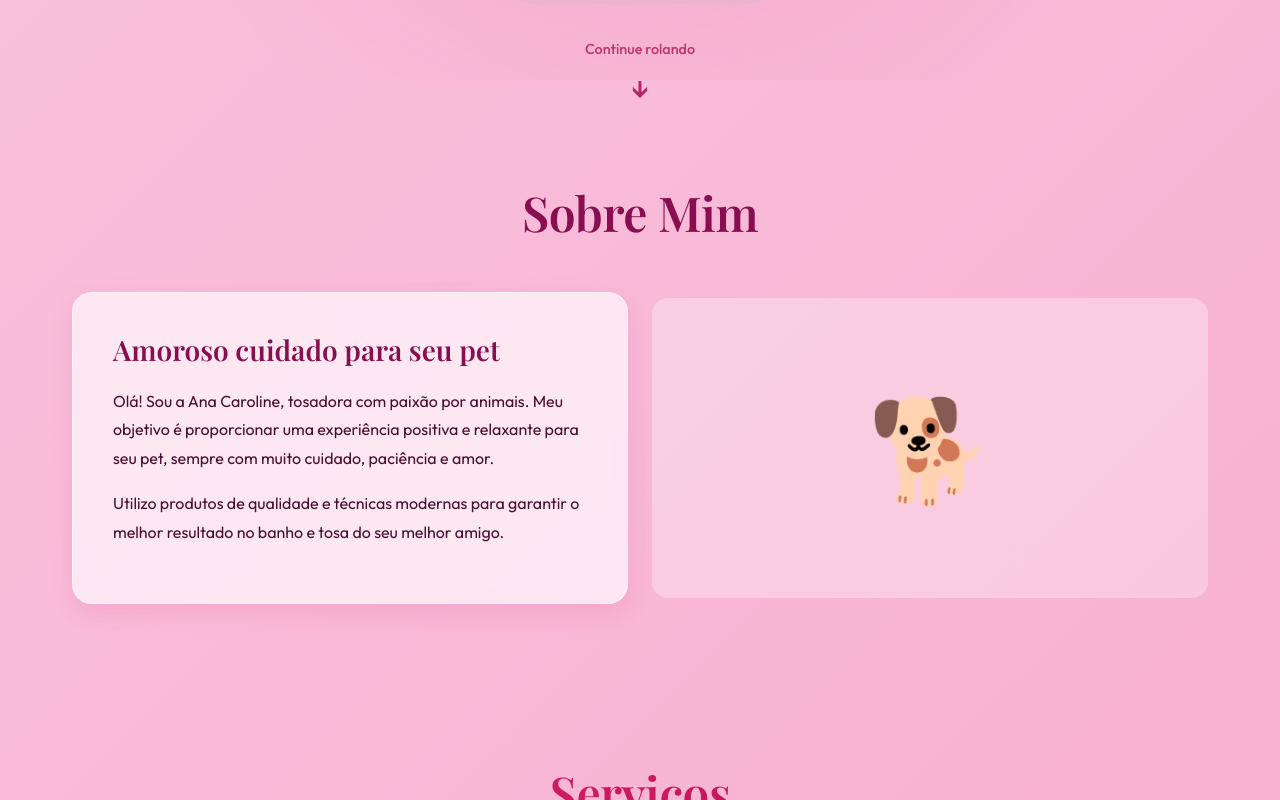
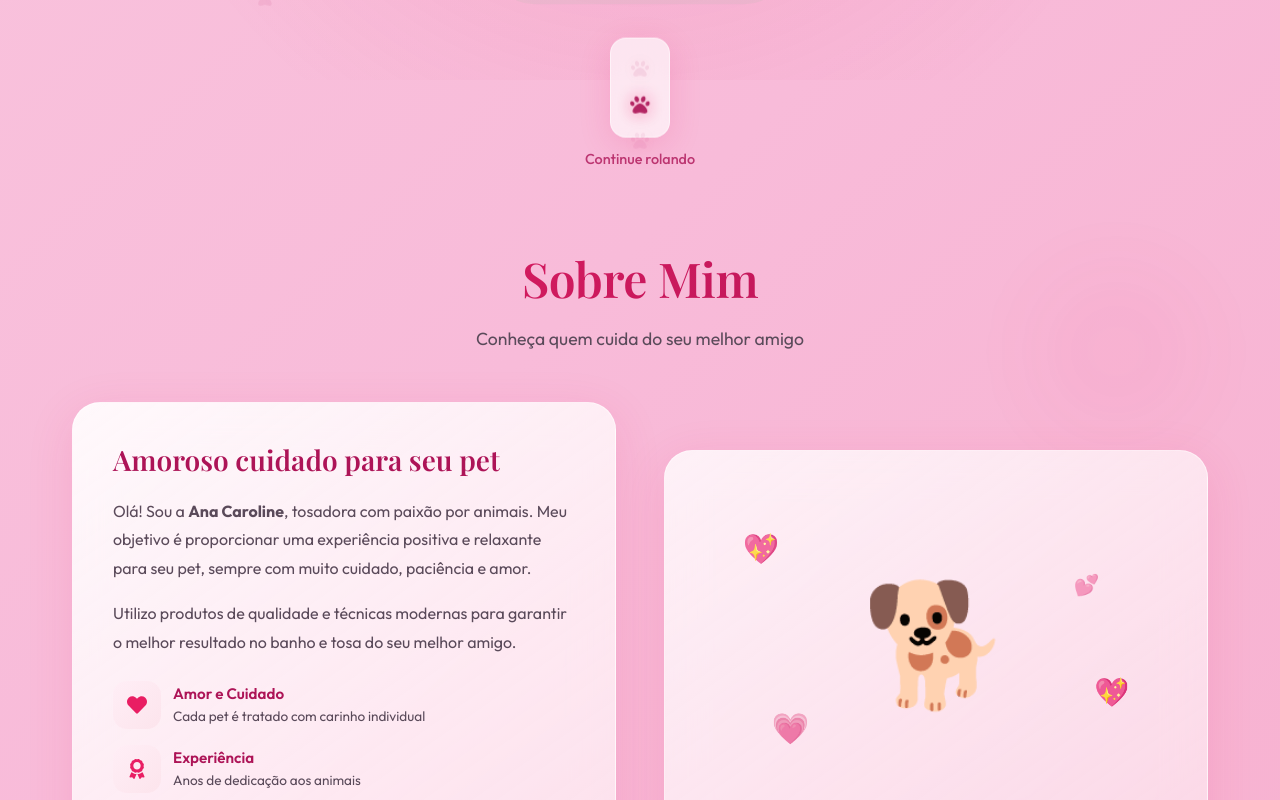
Before and after one commit to MatheusJosue/ana-caroline-portfolio, a Next.js app: page / in a window 1280 px wide. Shown: the part 720-1520 px from the top of the page. Built offline with nearby package versions, Linux system fonts and the light colour scheme.

Commit message:
att "continue rolando"

```diff
--- a/app/globals.css
+++ b/app/globals.css
@@ -239,6 +239,23 @@ p {
   animation: pulse 2.5s ease-in-out infinite;
 }
 
+/* Scroll indicator responsive styles */
+@media (max-width: 576px) {
+  .scroll-indicator-container {
+    --container-width: 50px;
+    --container-height: 85px;
+    --container-padding: 12px 10px;
+    --paw-size: 14px;
+  }
+}
+
+.scroll-indicator-container {
+  --container-width: 60px;
+  --container-height: 100px;
+  --container-padding: 16px 12px;
+  --paw-size: 18px;
+}
+
 /* Staggered Animation Delays */
 .stagger-1 { animation-delay: 0.1s; }
 .stagger-2 { animation-delay: 0.2s; }
--- a/components/Hero.tsx
+++ b/components/Hero.tsx
@@ -11,6 +11,15 @@ interface HeroProps {
 }
 
 export default function Hero({ nome, subtitulo, fotoUrl }: HeroProps) {
+  const [activePawIndex, setActivePawIndex] = useState(0)
+
+  useEffect(() => {
+    const interval = setInterval(() => {
+      setActivePawIndex((prev) => (prev + 1) % 3)
+    }, 900)
+    return () => clearInterval(interval)
+  }, [])
+
   const handleWhatsApp = () => {
     window.open('https://wa.me/5511973772653', '_blank')
   }
@@ -24,6 +33,23 @@ export default function Hero({ nome, subtitulo, fotoUrl }: HeroProps) {
     { top: '80%', left: '20%', delay: 2, size: 18 },
     { top: '45%', right: '8%', delay: 2.5, size: 26 },
   ]
+
+  const pawVariants = {
+    active: {
+      color: '#ad1457',
+      opacity: 1,
+      scale: 1.1,
+      filter: 'drop-shadow(0 0 8px rgba(233, 30, 99, 0.6))',
+      transition: { duration: 0.3, ease: 'easeInOut' },
+    },
+    inactive: {
+      color: 'rgba(173, 20, 87, 0.25)',
+      opacity: 0.25,
+      scale: 1,
+      filter: 'none',
+      transition: { duration: 0.3, ease: 'easeInOut' },
+    },
+  }
 
   return (
     <section
@@ -271,6 +297,7 @@ export default function Hero({ nome, subtitulo, fotoUrl }: HeroProps) {
 
         {/* Scroll indicator */}
         <motion.div
+          className="scroll-indicator-container"
           initial={{ opacity: 0 }}
           animate={{ opacity: 1 }}
           transition={{ delay: 1.2, duration: 0.6 }}
@@ -279,25 +306,52 @@ export default function Hero({ nome, subtitulo, fotoUrl }: HeroProps) {
             display: 'flex',
             flexDirection: 'column',
             alignItems: 'center',
-            gap: '12px',
+            gap: '16px',
           }}
         >
+          {/* Glassmorphism container with paw icons */}
           <motion.div
-            animate={{ y: [0, 10, 0] }}
+            animate={{ y: [0, 8, 0] }}
             transition={{ duration: 2, repeat: Infinity, ease: 'easeInOut' }}
             style={{
+              width: 'var(--container-width)',
+              height: 'var(--container-height)',
+              background: 'rgba(255, 255, 255, 0.65)',
+              backdropFilter: 'blur(20px)',
+              WebkitBackdropFilter: 'blur(20px)',
+              border: '1px solid rgba(255, 255, 255, 0.5)',
+              borderRadius: '16px',
+              boxShadow: '0 8px 32px rgba(233, 30, 99, 0.15)',
+              padding: 'var(--container-padding)',
               display: 'flex',
               flexDirection: 'column',
               alignItems: 'center',
-              gap: '8px',
+              gap: '12px',
+            }}
+          >
+            {[0, 1, 2].map((index) => (
+              <motion.div
+                key={index}
+                variants={pawVariants}
+                initial={false}
+                animate={activePawIndex === index ? 'active' : 'inactive'}
+              >
+                <FaPaw style={{ fontSize: 'var(--paw-size)' }} />
+              </motion.div>
+            ))}
+          </motion.div>
+
+          {/* Text below container */}
+          <span
+            style={{
               color: '#ad1457',
               fontSize: '0.9rem',
               fontWeight: 500,
+              opacity: 0.8,
             }}
           >
-            <span style={{ opacity: 0.8 }}>Continue rolando</span>
-            <span style={{ fontSize: '28px', opacity: 0.9 }}>↓</span>
-          </motion.div>
+            Continue rolando
+          </span>
         </motion.div>
       </Container>
     </section>
--- a/components/Sobre.tsx
+++ b/components/Sobre.tsx
@@ -1,52 +1,243 @@
 "use client";
 import { Container, Row, Col } from "react-bootstrap";
+import { FaHeart, FaAward, FaCertificate } from "react-icons/fa";
+import { motion } from "framer-motion";
 
 export default function Sobre() {
+  const features = [
+    {
+      icon: FaHeart,
+      title: "Amor e Cuidado",
+      text: "Cada pet é tratado com carinho individual",
+    },
+    {
+      icon: FaAward,
+      title: "Experiência",
+      text: "Anos de dedicação aos animais",
+    },
+    {
+      icon: FaCertificate,
+      title: "Qualidade",
+      text: "Produtos premium e técnicas modernas",
+    },
+  ];
+
   return (
-    <section id="sobre" className="section">
-      <Container>
-        <h2
-          style={{
-            textAlign: "center",
-            color: "#880e4f",
-            marginBottom: "50px",
-          }}
+    <section id="sobre" className="section" style={{ position: "relative" }}>
+      {/* Background decoration */}
+      <motion.div
+        style={{
+          position: "absolute",
+          top: "10%",
+          right: "5%",
+          width: "200px",
+          height: "200px",
+          borderRadius: "50%",
+          background: "radial-gradient(circle, rgba(233, 30, 99, 0.1) 0%, transparent 70%)",
+          filter: "blur(40px)",
+          zIndex: 0,
+        }}
+        animate={{ scale: [1, 1.2, 1], opacity: [0.5, 0.8, 0.5] }}
+        transition={{ duration: 4, repeat: Infinity }}
+      />
+
+      <Container style={{ position: "relative", zIndex: 1 }}>
+        {/* Section Title */}
+        <motion.div
+          initial={{ opacity: 0, y: 30 }}
+          whileInView={{ opacity: 1, y: 0 }}
+          viewport={{ once: true, margin: "-100px" }}
+          transition={{ duration: 0.6 }}
+          className="text-center mb-5"
         >
-          Sobre Mim
-        </h2>
-        <Row className="align-items-center">
+          <h2
+            style={{
+              fontFamily: "Playfair Display, serif",
+              fontSize: "clamp(2rem, 4vw, 3rem)",
+              fontWeight: 600,
+              background: "linear-gradient(135deg, #e91e63 0%, #ad1457 100%)",
+              WebkitBackgroundClip: "text",
+              WebkitTextFillColor: "transparent",
+              backgroundClip: "text",
+              marginBottom: "16px",
+            }}
+          >
+            Sobre Mim
+          </h2>
+          <p style={{ fontSize: "1.1rem", color: "#5a4a5a" }}>
+            Conheça quem cuida do seu melhor amigo
+          </p>
+        </motion.div>
+
+        <Row className="align-items-center g-5">
+          {/* Left Column - Content */}
           <Col md={6}>
-            <div className="glass-card" style={{ padding: "40px" }}>
-              <h3 style={{ color: "#880e4f", marginBottom: "20px" }}>
+            <motion.div
+              initial={{ opacity: 0, x: -50 }}
+              whileInView={{ opacity: 1, x: 0 }}
+              viewport={{ once: true, margin: "-100px" }}
+              transition={{ duration: 0.8, ease: [0.4, 0, 0.2, 1] }}
+              style={{
+                background:
+                  "linear-gradient(145deg, rgba(255, 255, 255, 0.9), rgba(255, 240, 245, 0.7))",
+                backdropFilter: "blur(20px)",
+                WebkitBackdropFilter: "blur(20px)",
+                border: "1px solid rgba(255, 255, 255, 0.5)",
+                borderRadius: "28px",
+                padding: "40px",
+                boxShadow: "0 12px 48px rgba(233, 30, 99, 0.12)",
+              }}
+            >
+              <motion.h3
+                style={{
+                  fontFamily: "Playfair Display, serif",
+                  color: "#ad1457",
+                  marginBottom: "20px",
+                  fontSize: "1.75rem",
+                }}
+              >
                 Amoroso cuidado para seu pet
-              </h3>
-              <p style={{ lineHeight: 1.8, color: "#4a0e2e" }}>
-                Olá! Sou a Ana Caroline, tosadora com paixão por animais. Meu
-                objetivo é proporcionar uma experiência positiva e relaxante
-                para seu pet, sempre com muito cuidado, paciência e amor.
+              </motion.h3>
+              <p
+                style={{
+                  lineHeight: 1.8,
+                  color: "#5a4a5a",
+                  marginBottom: "16px",
+                }}
+              >
+                Olá! Sou a <strong>Ana Caroline</strong>, tosadora com paixão por
+                animais. Meu objetivo é proporcionar uma experiência positiva e
+                relaxante para seu pet, sempre com muito cuidado, paciência e
+                amor.
               </p>
               <p
-                style={{ lineHeight: 1.8, color: "#4a0e2e", marginTop: "15px" }}
+                style={{
+                  lineHeight: 1.8,
+                  color: "#5a4a5a",
+                  marginBottom: "24px",
+                }}
               >
                 Utilizo produtos de qualidade e técnicas modernas para garantir
                 o melhor resultado no banho e tosa do seu melhor amigo.
               </p>
-            </div>
+
+              {/* Features */}
+              <div style={{ display: "flex", flexDirection: "column", gap: "16px" }}>
+                {features.map((feature, index) => (
+                  <motion.div
+                    key={index}
+                    initial={{ opacity: 0, x: -20 }}
+                    whileInView={{ opacity: 1, x: 0 }}
+                    viewport={{ once: true }}
+                    transition={{ delay: 0.3 + index * 0.1, duration: 0.5 }}
+                    style={{
+                      display: "flex",
+                      alignItems: "center",
+                      gap: "12px",
+                    }}
+                  >
+                    <div
+                      style={{
+                        width: "48px",
+                        height: "48px",
+                        borderRadius: "14px",
+                        background:
+                          "linear-gradient(135deg, #ffeef6, #fce4ec)",
+                        display: "flex",
+                        alignItems: "center",
+                        justifyContent: "center",
+                        flexShrink: 0,
+                      }}
+                    >
+                      <feature.icon style={{ color: "#e91e63", fontSize: "20px" }} />
+                    </div>
+                    <div>
+                      <div
+                        style={{
+                          fontWeight: 600,
+                          color: "#ad1457",
+                          fontSize: "0.95rem",
+                        }}
+                      >
+                        {feature.title}
+                      </div>
+                      <div
+                        style={{
+                          fontSize: "0.85rem",
+                          color: "#5a4a5a",
+                        }}
+                      >
+                        {feature.text}
+                      </div>
+                    </div>
+                  </motion.div>
+                ))}
+              </div>
+            </motion.div>
           </Col>
+
+          {/* Right Column - Visual */}
           <Col md={6}>
-            <div
+            <motion.div
+              initial={{ opacity: 0, scale: 0.9 }}
+              whileInView={{ opacity: 1, scale: 1 }}
+              viewport={{ once: true, margin: "-100px" }}
+              transition={{ duration: 0.8, ease: [0.4, 0, 0.2, 1] }}
               style={{
-                height: "300px",
-                borderRadius: "16px",
-                background: "rgba(255,255,255,0.3)",
+                height: "400px",
+                borderRadius: "28px",
+                background:
+                  "linear-gradient(145deg, rgba(255, 255, 255, 0.8), rgba(255, 240, 245, 0.6))",
+                backdropFilter: "blur(20px)",
+                WebkitBackdropFilter: "blur(20px)",
+                border: "1px solid rgba(255, 255, 255, 0.5)",
                 display: "flex",
                 alignItems: "center",
                 justifyContent: "center",
-                fontSize: "100px",
+                position: "relative",
+                overflow: "hidden",
+                boxShadow: "0 12px 48px rgba(233, 30, 99, 0.12)",
               }}
             >
-              🐕
-            </div>
+              {/* Animated floating elements */}
+              <motion.div
+                style={{ fontSize: "120px" }}
+                animate={{ y: [0, -15, 0] }}
+                transition={{ duration: 3, repeat: Infinity }}
+              >
+                🐕
+              </motion.div>
+
+              {/* Decorative hearts */}
+              <motion.div
+                style={{ position: "absolute", top: "20%", left: "15%", fontSize: "24px" }}
+                animate={{ scale: [1, 1.3, 1], opacity: [0.5, 1, 0.5] }}
+                transition={{ duration: 2, repeat: Infinity, delay: 0 }}
+              >
+                💖
+              </motion.div>
+              <motion.div
+                style={{ position: "absolute", top: "30%", right: "20%", fontSize: "20px" }}
+                animate={{ scale: [1, 1.3, 1], opacity: [0.5, 1, 0.5] }}
+                transition={{ duration: 2, repeat: Infinity, delay: 0.5 }}
+              >
+                💕
+              </motion.div>
+              <motion.div
+                style={{ position: "absolute", bottom: "25%", left: "20%", fontSize: "28px" }}
+                animate={{ scale: [1, 1.3, 1], opacity: [0.5, 1, 0.5] }}
+                transition={{ duration: 2, repeat: Infinity, delay: 1 }}
+              >
+                💗
+              </motion.div>
+              <motion.div
+                style={{ position: "absolute", bottom: "35%", right: "15%", fontSize: "22px" }}
+                animate={{ scale: [1, 1.3, 1], opacity: [0.5, 1, 0.5] }}
+                transition={{ duration: 2, repeat: Infinity, delay: 1.5 }}
+              >
+                💖
+              </motion.div>
+            </motion.div>
           </Col>
         </Row>
       </Container>
```
